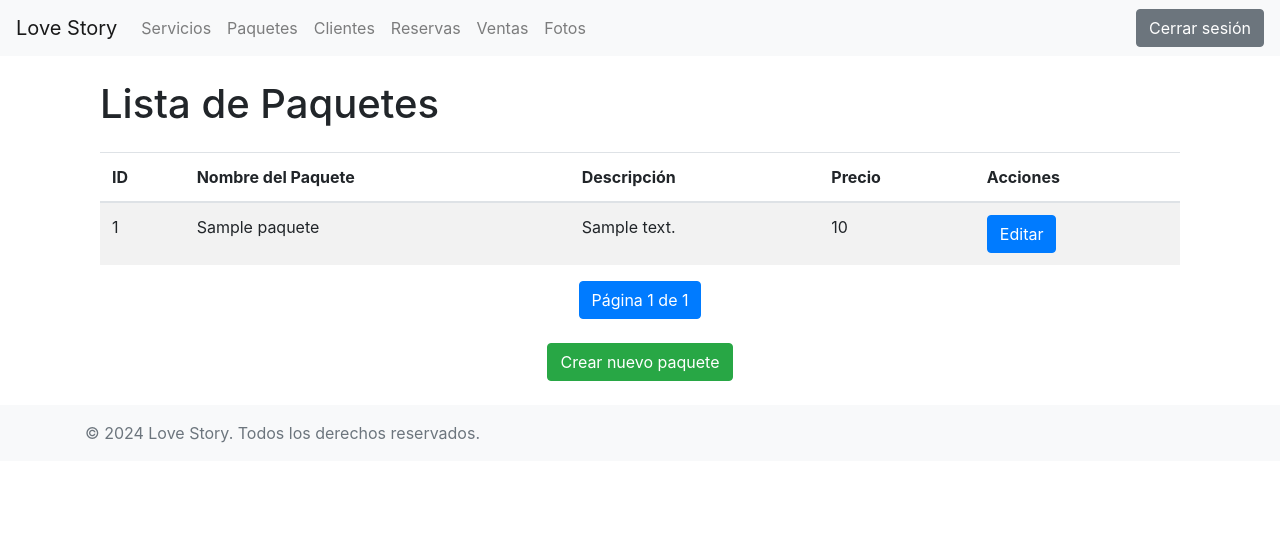
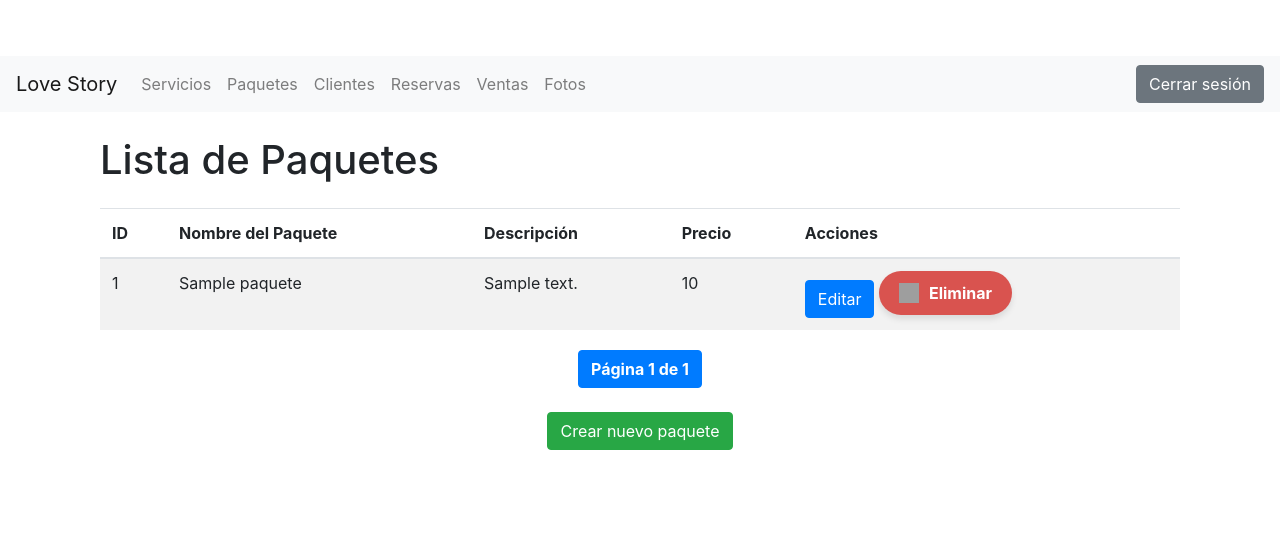
Before and after one commit to Samuel-Macualo/Backend-2.0, a Django app: page /paquetes/ in a window 1280 px wide. Shown: the top 555 px of the page. Before the commit the page ends 443 px from the top, so only its background shows below. Run offline with Django 5.2, Linux system fonts and the light colour scheme; a user stored in the database is signed in; tables that the repository leaves empty hold one stand-in row (values such as "Sample post"); some libraries are stand-ins or nearby versions; grey boxes are pictures that could not be loaded.

Commit message:
diseño de paquetes

```diff
--- a/love_story/static/css/paquete.css
+++ b/love_story/static/css/paquete.css
@@ -1,3 +1,31 @@
+.btn-delete {
+    background-color: #d9534f;
+    color: white;
+    border: none;
+    padding: 10px 20px;
+    border-radius: 50px;
+    font-size: 16px;
+    font-weight: bold;
+    display: inline-flex;
+    align-items: center;
+    cursor: pointer;
+    transition: background-color 0.3s ease;
+    box-shadow: 0px 4px 6px rgba(0, 0, 0, 0.1);
+}
+
+.btn-delete:hover {
+    background-color: #c9302c;
+}
+
+.icon-delete {
+    background-image: url('https://img.icons8.com/ios-glyphs/30/ffffff/delete-forever.png');
+    background-size: contain;
+    width: 20px;
+    height: 20px;
+    display: inline-block;
+    margin-right: 10px;
+}
+
 .pagination {
     margin-top: 20px;
 }
--- /dev/null
+++ b/love_story/static/js/base.js
@@ -0,0 +1,25 @@
+document.addEventListener('DOMContentLoaded', function () {
+    // Selecciona todos los formularios de eliminación
+    const deleteForms = document.querySelectorAll('.delete-form');
+
+    deleteForms.forEach(form => {
+        form.addEventListener('submit', function (e) {
+            e.preventDefault();  // Evita que el formulario se envíe inmediatamente
+
+            Swal.fire({
+                title: '¿Estás seguro?',
+                text: "¡No podrás revertir esta acción!",
+                icon: 'warning',
+                showCancelButton: true,
+                confirmButtonColor: '#d33',
+                cancelButtonColor: '#3085d6',
+                confirmButtonText: 'Sí, eliminar',
+                cancelButtonText: 'Cancelar'
+            }).then((result) => {
+                if (result.isConfirmed) {
+                    form.submit();  // Envía el formulario si el usuario confirma
+                }
+            });
+        });
+    });
+});
--- a/love_story/templates/base.html
+++ b/love_story/templates/base.html
@@ -1,10 +1,14 @@
 <!DOCTYPE html>
 <html lang="es">
 <head>
+    {% load static %}
     <meta charset="UTF-8">
     <meta name="viewport" content="width=device-width, initial-scale=1.0">
     <title>{% block title %}Love Story{% endblock %}</title>
     <link rel="stylesheet" href="https://stackpath.bootstrapcdn.com/bootstrap/4.5.2/css/bootstrap.min.css">
+    <link rel="stylesheet" type="text/css" href="{% static 'css/base.css' %}">
+    {% block styles %}
+    {% endblock %}
 </head>
 <body>
     <nav class="navbar navbar-expand-lg navbar-light bg-light">
@@ -32,5 +36,7 @@
             <span class="text-muted">© 2024 Love Story. Todos los derechos reservados.</span>
         </div>
     </footer>
+    <script src="https://cdn.jsdelivr.net/npm/sweetalert2@11"></script>
+    <script src="{% static 'js/base.js' %}"></script>
 </body>
 </html>
--- a/love_story/templates/paquete/paquete_list.html
+++ b/love_story/templates/paquete/paquete_list.html
@@ -1,7 +1,9 @@
 {% extends 'base.html' %}
 <head>
     {% load static %}
-    <link rel="stylesheet" type="text/css" href="{% static 'css/pquete.css' %}">
+    {% block styles %}
+    <link rel="stylesheet" type="text/css" href="{% static 'css/paquete.css' %}">
+    {% endblock %}
 </head>
 {% block content %}
 <div class="container mt-4">
@@ -25,6 +27,12 @@
                 <td>{{ paquete.precio }}</td>
                 <td>
                     <a href="{% url 'paquete_edit' paquete.pk %}" class="btn btn-primary">Editar</a>
+                    <form action="{% url 'eliminar_paquete' paquete.id %}" method="post" class="delete-form" style="display:inline;">
+                        {% csrf_token %}
+                        <button type="submit" class="btn-delete">
+                            <span class="icon-delete"></span> Eliminar
+                        </button>
+                    </form>
                 </td>
             </tr>
             {% endfor %}
--- a/love_story/templates/registration/login.html
+++ b/love_story/templates/registration/login.html
@@ -24,7 +24,7 @@
             </div>
             <div class="form-group">
                 <button type="submit" class="btn">Acceder</button>
-            </div>
+            </div>5
         </form>
     </div>
 </body>
--- a/love_story/urls.py
+++ b/love_story/urls.py
@@ -15,6 +15,7 @@
     path('paquete/<int:pk>/', views.paquete_detail, name='paquete_detail'),
     path('paquete/new/', views.paquete_new, name='paquete_new'),
     path('paquete/<int:pk>/edit/', views.paquete_edit, name='paquete_edit'),
+    path('paquetes/eliminar/<int:pk>/', views.eliminar_paquete, name='eliminar_paquete'),
 
     # Cliente URLs
     path('clientes/', views.cliente_list, name='cliente_list'),
--- a/love_story/views.py
+++ b/love_story/views.py
@@ -3,6 +3,7 @@
 from .forms import ServicioForm, PaqueteForm, ClienteForm, ReservaForm, VentaForm, FotoForm
 from django.contrib.auth.decorators import login_required
 from django.core.paginator import Paginator
+from django.urls import reverse
 
 @login_required
 def home(request):
@@ -81,6 +82,12 @@
     else:
         form = PaqueteForm(instance=paquete)
     return render(request, 'paquete/paquete_form.html', {'form': form})
+
+@login_required
+def eliminar_paquete(request, pk):
+    paquete = get_object_or_404(Paquete, pk=pk)
+    paquete.delete()
+    return redirect(reverse('paquete_list'))
 
 # Cliente views
 @login_required
```
